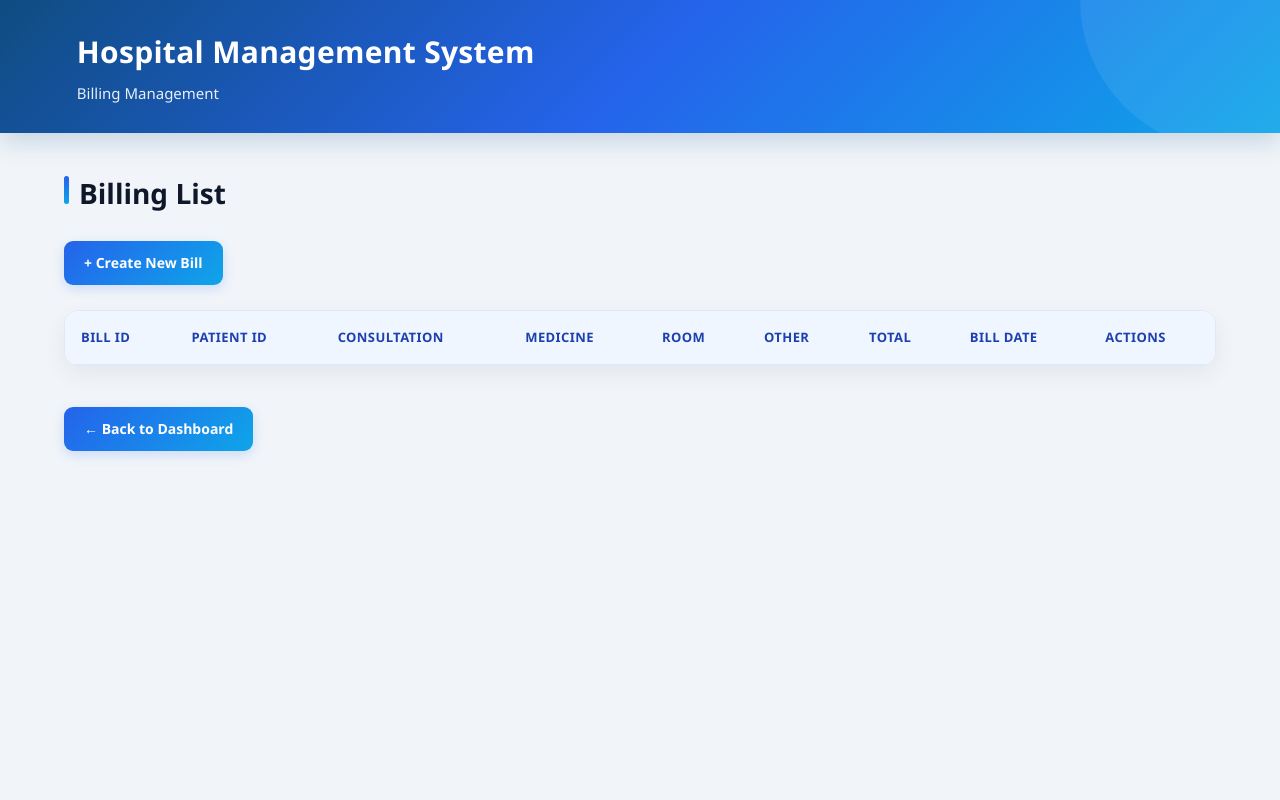
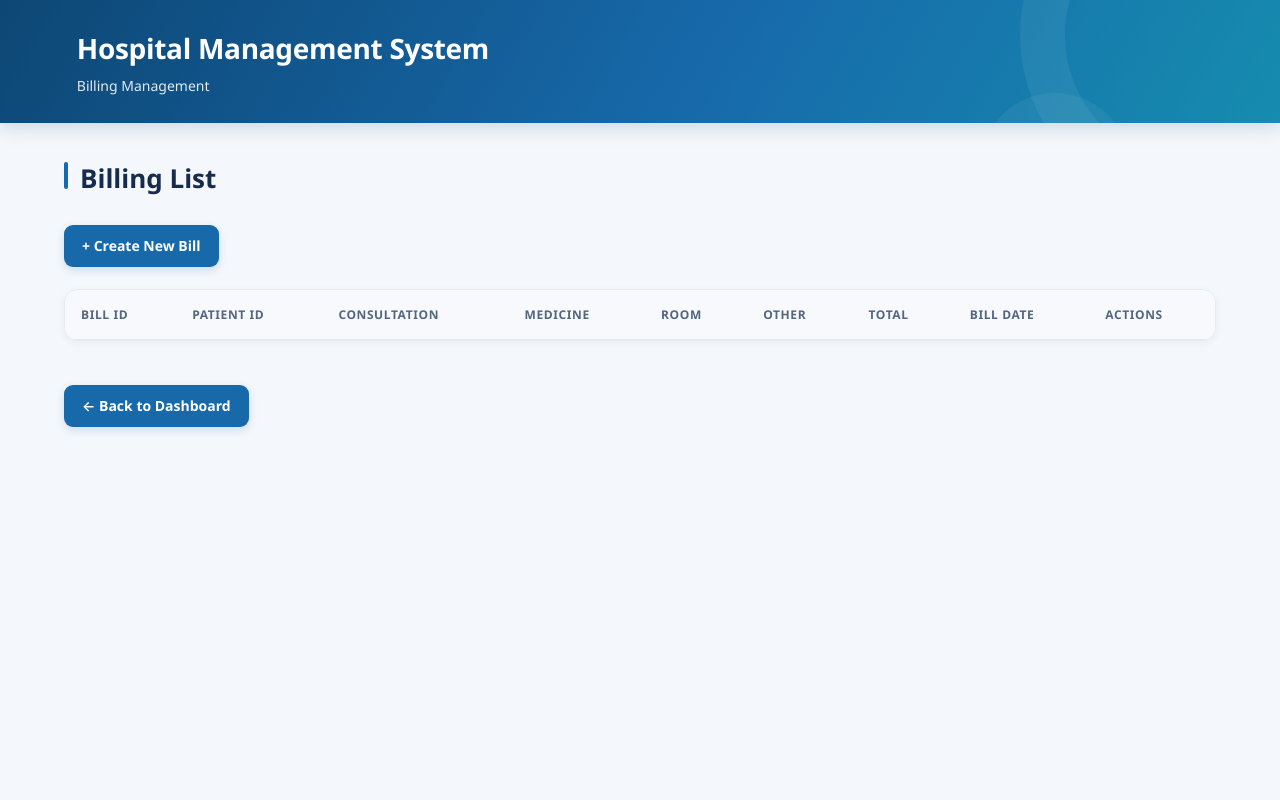
Before and after one commit to sruthiShyamannagar/Hospital_Management_System, a Flask app: page /billing in a window 1280 px wide. Run offline with Flask 3, Linux system fonts and the light colour scheme; data that the repository does not hold is empty.

Commit message:
Professional hospital management UI

```diff
--- a/static/css/style.css
+++ b/static/css/style.css
@@ -9,23 +10,36 @@
 }
 
 :root {
-    --primary: #2563eb;
-    --primary-dark: #1d4ed8;
-    --secondary: #0ea5e9;
-    --dark: #0f172a;
-    --text: #334155;
-    --muted: #64748b;
-    --light: #f8fafc;
-    --border: #e2e8f0;
-    --white: #ffffff;
+    --primary: #1769aa;
+    --primary-dark: #0d4f82;
+    --secondary: #20a4c7;
+
+    --dark: #172b4d;
+    --text: #344563;
+    --muted: #718096;
+
+    --background: #f4f7fb;
+    --surface: #ffffff;
+    --surface-soft: #f8fafc;
+
+    --border: #e5eaf1;
+
     --success: #16a34a;
-    --warning: #f59e0b;
-    --danger: #ef4444;
+    --warning: #d97706;
+    --danger: #dc2626;
+
+    --shadow-sm: 0 2px 8px rgba(23, 43, 77, 0.05);
+    --shadow-md: 0 8px 24px rgba(23, 43, 77, 0.08);
+    --shadow-lg: 0 16px 40px rgba(23, 43, 77, 0.12);
+
+    --radius: 14px;
 }
 
+/* ================= BODY ================= */
+
 body {
-    font-family: "Segoe UI", Arial, sans-serif;
-    background: #f1f5f9;
+    font-family: "Segoe UI", Inter, Arial, sans-serif;
+    background: var(--background);
     color: var(--text);
     line-height: 1.6;
     min-height: 100vh;
@@ -34,39 +48,58 @@ body {
 /* ================= HEADER ================= */
 
 .header {
-    background: linear-gradient(135deg, #0f4c81, #2563eb, #0ea5e9);
+    position: relative;
+    background: linear-gradient(
+        120deg,
+        #0d4775 0%,
+        #1769aa 55%,
+        #168caf 100%
+    );
+
     color: white;
-    padding: 28px 6%;
-    box-shadow: 0 8px 25px rgba(15, 76, 129, 0.2);
-    position: relative;
+    padding: 26px 6%;
+    box-shadow: 0 4px 18px rgba(13, 71, 117, 0.18);
     overflow: hidden;
+}
+
+.header::before {
+    content: "";
+    position: absolute;
+    width: 260px;
+    height: 260px;
+    right: -90px;
+    top: -140px;
+    border: 45px solid rgba(255, 255, 255, 0.06);
+    border-radius: 50%;
 }
 
 .header::after {
     content: "";
     position: absolute;
-    width: 300px;
-    height: 300px;
+    width: 150px;
+    height: 150px;
+    right: 150px;
+    bottom: -120px;
+    background: rgba(255, 255, 255, 0.05);
     border-radius: 50%;
-    background: rgba(255,255,255,0.08);
-    right: -100px;
-    top: -150px;
 }
 
 .header h1 {
-    font-size: 30px;
+    position: relative;
+    z-index: 2;
+
+    font-size: 28px;
     font-weight: 700;
-    letter-spacing: 0.3px;
-    position: relative;
-    z-index: 1;
+    letter-spacing: -0.3px;
 }
 
 .header p {
-    margin-top: 5px;
-    font-size: 15px;
-    opacity: 0.9;
     position: relative;
-    z-index: 1;
+    z-index: 2;
+
+    margin-top: 4px;
+    font-size: 14px;
+    opacity: 0.88;
 }
 
 /* ================= CONTAINER ================= */
@@ -74,51 +107,71 @@ body {
 .container {
     width: 90%;
     max-width: 1350px;
-    margin: 38px auto;
+    margin: 35px auto 60px;
 }
 
 .container h2 {
+    position: relative;
+
     color: var(--dark);
-    font-size: 28px;
+    font-size: 26px;
     font-weight: 700;
+
     margin-bottom: 25px;
-    position: relative;
-    padding-left: 15px;
+    padding-left: 16px;
 }
 
 .container h2::before {
     content: "";
+
     position: absolute;
     left: 0;
-    top: 5px;
-    width: 5px;
-    height: 28px;
-    border-radius: 5px;
-    background: linear-gradient(var(--primary), var(--secondary));
+    top: 4px;
+
+    width: 4px;
+    height: 27px;
+
+    background: var(--primary);
+    border-radius: 10px;
 }
 
 /* ================= BUTTONS ================= */
 
 .btn,
 button {
-    display: inline-block;
-    background: linear-gradient(135deg, var(--primary), var(--secondary));
-    color: white;
-    padding: 11px 20px;
+    display: inline-flex;
+    align-items: center;
+    justify-content: center;
+
+    min-height: 42px;
+
+    padding: 10px 18px;
+
     border: none;
     border-radius: 9px;
+
+    background: var(--primary);
+    color: white;
+
     text-decoration: none;
     cursor: pointer;
+
     font-size: 14px;
     font-weight: 600;
-    transition: all 0.25s ease;
-    box-shadow: 0 4px 12px rgba(37, 99, 235, 0.18);
+
+    box-shadow: 0 3px 8px rgba(23, 105, 170, 0.18);
+
+    transition:
+        transform 0.2s ease,
+        background 0.2s ease,
+        box-shadow 0.2s ease;
 }
 
 .btn:hover,
 button:hover {
+    background: var(--primary-dark);
     transform: translateY(-2px);
-    box-shadow: 0 8px 20px rgba(37, 99, 235, 0.28);
+    box-shadow: 0 7px 16px rgba(23, 105, 170, 0.22);
 }
 
 .btn:active,
@@ -132,155 +185,246 @@ button:active {
     display: grid;
     grid-template-columns: repeat(3, 1fr);
     gap: 22px;
-    margin-top: 30px;
+    margin-top: 28px;
 }
 
+/* ================= CARDS ================= */
+
 .card {
-    background: var(--white);
-    padding: 28px 25px;
-    text-align: center;
-    border-radius: 18px;
+    position: relative;
+
+    background: var(--surface);
+
+    padding: 28px 26px;
+
     border: 1px solid var(--border);
-    box-shadow: 0 8px 25px rgba(15, 23, 42, 0.06);
-    transition: all 0.3s ease;
-    position: relative;
+    border-radius: var(--radius);
+
+    box-shadow: var(--shadow-sm);
+
     overflow: hidden;
+
+    transition:
+        transform 0.25s ease,
+        box-shadow 0.25s ease,
+        border-color 0.25s ease;
 }
 
 .card::before {
     content: "";
+
     position: absolute;
     left: 0;
     top: 0;
+
     width: 100%;
-    height: 5px;
-    background: linear-gradient(90deg, var(--primary), var(--secondary));
+    height: 4px;
+
+    background: linear-gradient(
+        90deg,
+        var(--primary),
+        var(--secondary)
+    );
 }
 
 .card::after {
     content: "";
+
     position: absolute;
-    width: 90px;
-    height: 90px;
+
+    width: 100px;
+    height: 100px;
+
+    right: -45px;
+    bottom: -45px;
+
     border-radius: 50%;
-    background: rgba(37, 99, 235, 0.05);
-    right: -30px;
-    bottom: -35px;
+
+    background: rgba(23, 105, 170, 0.035);
 }
 
 .card:hover {
-    transform: translateY(-6px);
-    box-shadow: 0 16px 35px rgba(15, 23, 42, 0.11);
+    transform: translateY(-5px);
+
+    border-color: #d5e1ec;
+
+    box-shadow: var(--shadow-lg);
 }
 
 .card h3 {
-    margin-top: 8px;
-    margin-bottom: 8px;
+    position: relative;
+    z-index: 1;
+
+    margin: 5px 0 5px;
+
     color: var(--dark);
-    font-size: 20px;
+
+    font-size: 18px;
+    font-weight: 650;
 }
 
 .card .count {
-    font-size: 42px;
-    font-weight: 800;
+    position: relative;
+    z-index: 1;
+
+    font-size: 38px;
+    line-height: 1.2;
+
+    font-weight: 750;
+
     color: var(--primary);
+
     margin: 8px 0;
 }
 
 .card p {
+    position: relative;
+    z-index: 1;
+
     color: var(--muted);
-    margin-bottom: 20px;
+
+    font-size: 14px;
+
+    margin-bottom: 18px;
 }
 
 .card a {
-    display: inline-block;
-    padding: 10px 20px;
-    background: #eff6ff;
+    position: relative;
+    z-index: 2;
+
+    display: inline-flex;
+    align-items: center;
+
+    padding: 9px 15px;
+
+    background: #eef6fc;
     color: var(--primary);
+
     text-decoration: none;
+
     border-radius: 8px;
+
+    font-size: 13px;
     font-weight: 600;
-    transition: all 0.25s ease;
+
+    transition: all 0.2s ease;
 }
 
 .card a:hover {
     background: var(--primary);
     color: white;
-    transform: translateY(-2px);
+    transform: translateX(2px);
 }
 
 /* ================= TABLE ================= */
 
 table {
     width: 100%;
-    margin-top: 25px;
+
+    margin-top: 22px;
+
     border-collapse: separate;
     border-spacing: 0;
-    background: white;
-    box-shadow: 0 8px 25px rgba(15, 23, 42, 0.06);
+
+    background: var(--surface);
+
     border: 1px solid var(--border);
-    border-radius: 14px;
+    border-radius: var(--radius);
+
     overflow: hidden;
+
+    box-shadow: var(--shadow-sm);
 }
 
+/* TABLE HEADER */
+
 th {
-    background: #eff6ff;
-    color: #1e40af;
-    padding: 16px;
+    background: #f7f9fc;
+
+    color: #526581;
+
+    padding: 15px 16px;
+
     text-align: left;
-    font-size: 13px;
+
+    font-size: 12px;
     font-weight: 700;
+
     text-transform: uppercase;
-    letter-spacing: 0.4px;
-    border-bottom: 1px solid #dbeafe;
+    letter-spacing: 0.6px;
+
+    border-bottom: 1px solid var(--border);
 }
+
+/* TABLE DATA */
 
 td {
     padding: 15px 16px;
-    border-bottom: 1px solid #edf2f7;
+
+    color: #46566f;
+
     font-size: 14px;
-    color: #475569;
+
+    border-bottom: 1px solid #edf1f5;
 }
 
 tbody tr {
-    transition: all 0.2s ease;
+    background: white;
+
+    transition:
+        background 0.18s ease,
+        box-shadow 0.18s ease;
 }
 
 tbody tr:hover {
-    background: #f8fbff;
+    background: #f8fbfe;
 }
 
 tbody tr:last-child td {
     border-bottom: none;
 }
 
-/* ================= ACTION BUTTONS ================= */
+/* ================= TABLE ACTIONS ================= */
 
 td a {
-    display: inline-block;
-    padding: 7px 12px;
+    display: inline-flex;
+    align-items: center;
+    justify-content: center;
+
+    min-width: 55px;
+
+    padding: 6px 11px;
+
     margin-right: 5px;
-    border-radius: 7px;
+
+    border-radius: 6px;
+
     text-decoration: none;
+
     font-size: 12px;
     font-weight: 600;
+
     transition: all 0.2s ease;
 }
 
+/* EDIT */
+
 td a:first-child {
-    background: #fef3c7;
-    color: #b45309;
+    background: #fff7e6;
+    color: #b7791f;
 }
 
 td a:first-child:hover {
-    background: var(--warning);
+    background: #d97706;
     color: white;
     transform: translateY(-1px);
 }
 
+/* DELETE */
+
 td a:last-child {
-    background: #fee2e2;
-    color: #b91c1c;
+    background: #fff0f0;
+    color: #c53030;
 }
 
 td a:last-child:hover {
@@ -292,114 +436,150 @@ td a:last-child:hover {
 /* ================= FORMS ================= */
 
 form {
-    background: white;
-    padding: 35px;
-    max-width: 750px;
-    border-radius: 18px;
-    box-shadow: 0 10px 30px rgba(15, 23, 42, 0.07);
+    width: 100%;
+    max-width: 760px;
+
+    background: var(--surface);
+
+    padding: 32px;
+
     border: 1px solid var(--border);
+    border-radius: var(--radius);
+
+    box-shadow: var(--shadow-md);
 }
+
+/* LABEL */
 
 form label {
     display: block;
-    margin-top: 18px;
+
+    margin-top: 17px;
     margin-bottom: 7px;
-    font-weight: 600;
-    color: #334155;
-    font-size: 14px;
+
+    color: #344563;
+
+    font-size: 13px;
+    font-weight: 650;
 }
+
+/* INPUTS */
 
 form input,
 form select,
 form textarea {
     width: 100%;
-    padding: 13px 14px;
-    border: 1px solid #cbd5e1;
-    border-radius: 9px;
+
+    padding: 12px 14px;
+
+    border: 1px solid #d5dce6;
+    border-radius: 8px;
+
+    background: #fbfcfe;
+
+    color: #26364f;
+
+    font-family: inherit;
     font-size: 14px;
-    font-family: inherit;
-    background: #f8fafc;
-    color: #1e293b;
-    transition: all 0.25s ease;
+
+    transition:
+        border-color 0.2s ease,
+        background 0.2s ease,
+        box-shadow 0.2s ease;
 }
 
 form input:hover,
 form select:hover,
 form textarea:hover {
-    border-color: #94a3b8;
+    border-color: #aebccc;
 }
 
 form input:focus,
 form select:focus,
 form textarea:focus {
     outline: none;
+
+    background: white;
+
     border-color: var(--primary);
-    background: white;
-    box-shadow: 0 0 0 4px rgba(37, 99, 235, 0.1);
+
+    box-shadow:
+        0 0 0 3px rgba(23, 105, 170, 0.10);
 }
 
 form textarea {
-    min-height: 110px;
+    min-height: 120px;
     resize: vertical;
 }
+
+/* HIDE BR */
 
 form br {
     display: none;
 }
 
+/* FORM BUTTON */
+
 form button {
     margin-top: 25px;
-    min-width: 145px;
+    min-width: 140px;
 }
 
-/* ================= PLACEHOLDER ================= */
+/* PLACEHOLDER */
 
 form input::placeholder,
 form textarea::placeholder {
-    color: #94a3b8;
+    color: #9aa7b8;
+}
+
+/* ================= BACK BUTTON ================= */
+
+.container > .btn:last-child {
+    margin-top: 18px;
 }
 
 /* ================= FOOTER ================= */
 
 .footer {
+    margin-top: 70px;
+
+    padding: 25px;
+
+    background: white;
+
+    border-top: 1px solid var(--border);
+
     text-align: center;
-    margin-top: 70px;
-    padding: 25px;
-    background: white;
-    border-top: 1px solid var(--border);
-    color: #64748b;
-    font-size: 14px;
-}
 
-/* ================= BACK BUTTON ================= */
+    color: var(--muted);
 
-.container > .btn:last-child {
-    margin-top: 15px;
+    font-size: 13px;
 }
 
 /* ================= SCROLLBAR ================= */
 
 ::-webkit-scrollbar {
-    width: 9px;
+    width: 8px;
+    height: 8px;
 }
 
 ::-webkit-scrollbar-track {
-    background: #e2e8f0;
+    background: #edf1f5;
 }
 
 ::-webkit-scrollbar-thumb {
-    background: #60a5fa;
+    background: #b7c5d4;
     border-radius: 10px;
 }
 
 ::-webkit-scrollbar-thumb:hover {
-    background: var(--primary);
+    background: #7f94aa;
 }
 
 /* ================= SELECTION ================= */
 
 ::selection {
-    background: var(--primary);
+    background: #1769aa;
     color: white;
 }
 
```
Also changed, not shown: other parts of static/css/style.css (+20 -10 lines).
